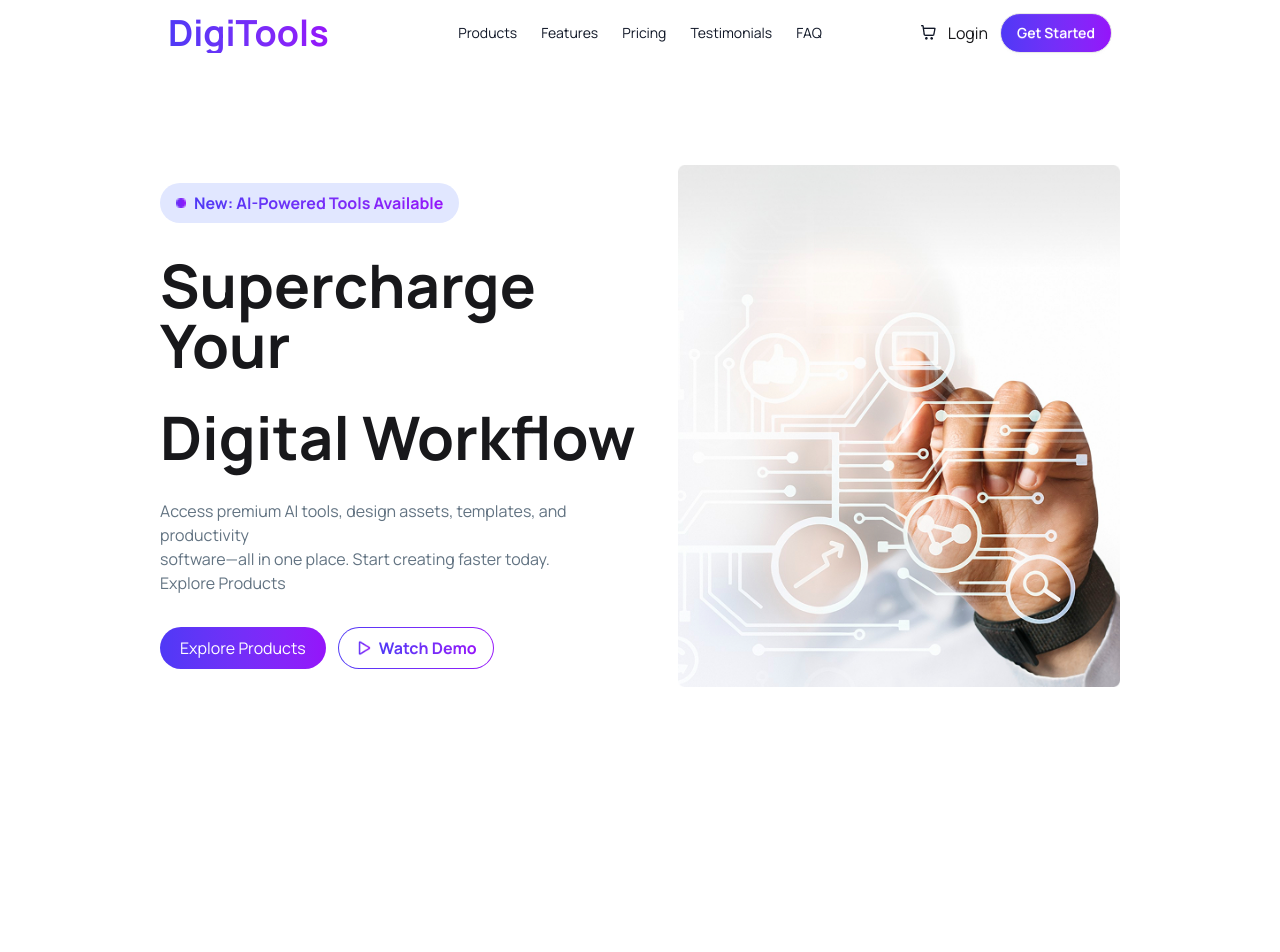
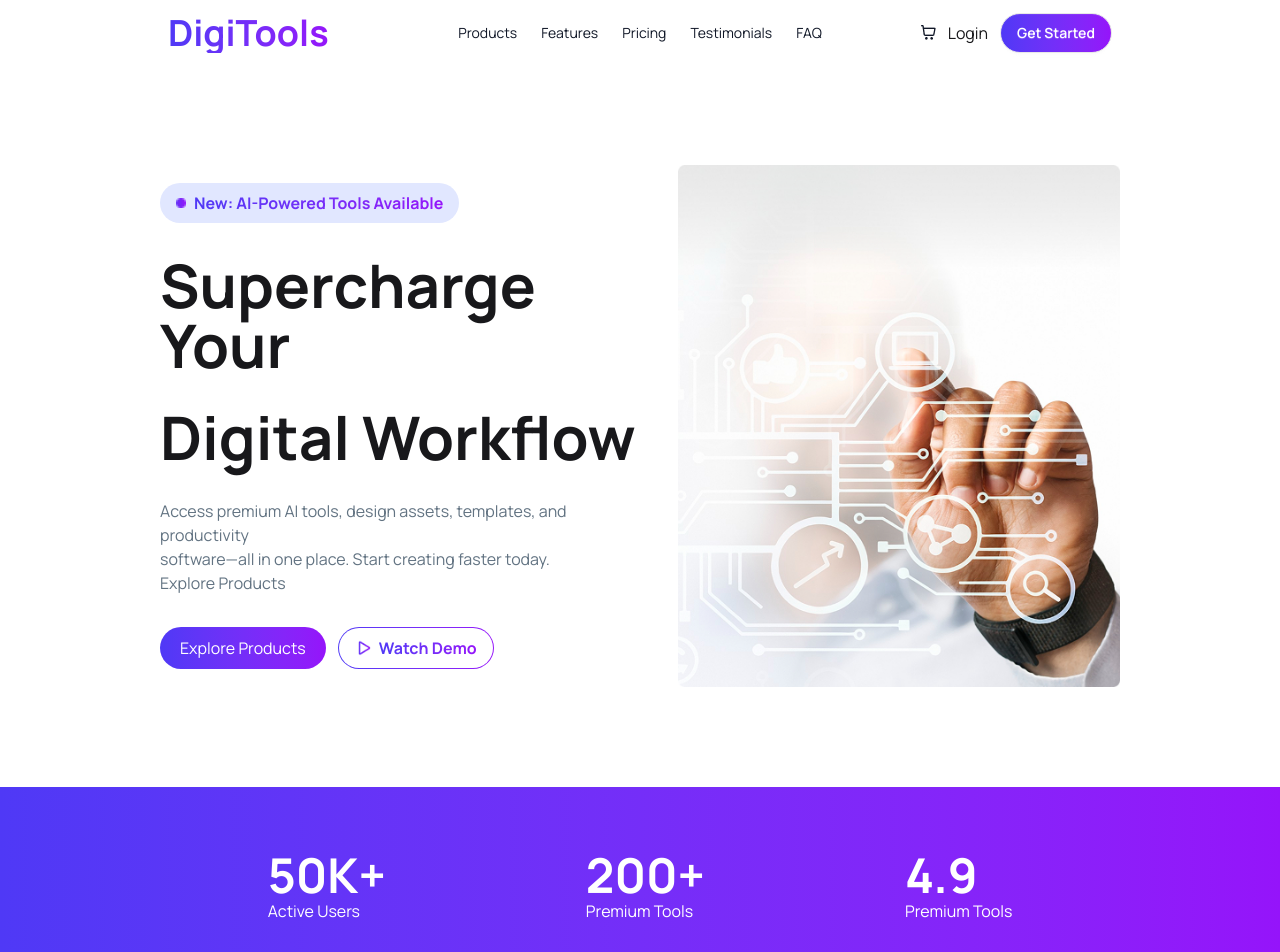
Before and after one commit to Lam78-M/project-with-react, a React (Vite) app: page / in a window 1280 px wide. Shown: the top 952 px of the page. Before the commit the page ends 800 px from the top, so only its background shows below. Built offline with nearby package versions, Linux system fonts and the light colour scheme.

Commit message:
activity information

```diff
--- /dev/null
+++ b/src/component/hero-section/mainmid.jsx
@@ -0,0 +1,28 @@
+import React from 'react';
+
+const Mainmid = () => {
+    return (
+        <div className=' w-full  p-5  lg:h-[200px] bg-gradient-to-r from-[#4F39F6] to-[#9514FA] mt-[100px] flex flex-col lg:flex-row justify-center
+         items-center gap-10 lg:gap-50 '>
+           <div>
+             <h1 className='text-5xl  text-white font-bold '>50K+</h1>
+             <p className='text-white'>Active Users</p>
+           </div>
+
+           <div>
+             <h1 className='text-5xl text-white font-bold '>200+</h1>
+             <p className='text-white'>Premium Tools</p>
+           </div>
+             <div>
+             <h1 className='text-5xl text-white font-bold '>4.9</h1>
+             <p className='text-white'>Premium Tools</p>
+           </div>
+
+
+
+
+        </div>
+    );
+};
+
+export default Mainmid
--- a/src/component/mainmid.jsx
+++ /dev/null
@@ -1,11 +0,0 @@
-import React from 'react';
-
-const Mainmid = () => {
-    return (
-        <div>
-
-        </div>
-    );
-};
-
-export default Mainmid;
```
Also changed, not shown: src/App.jsx (+4 -3 lines).
